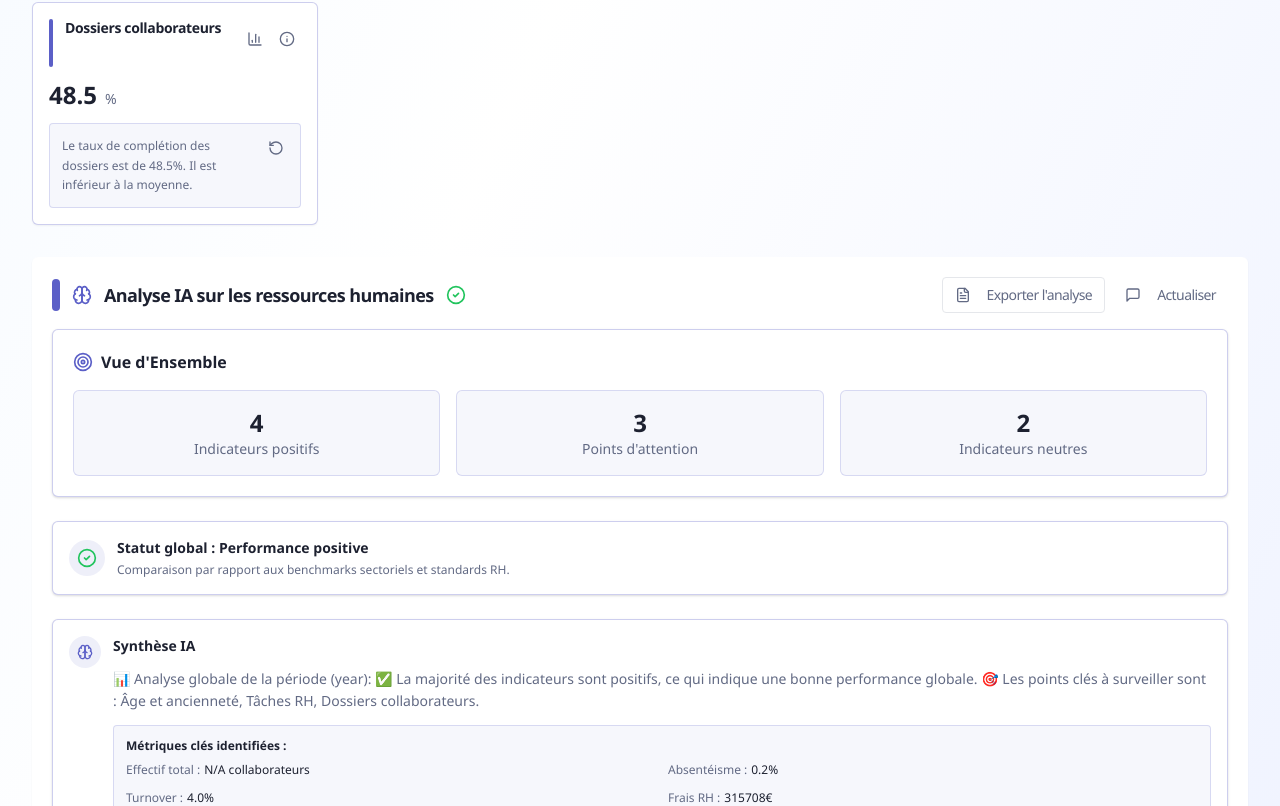
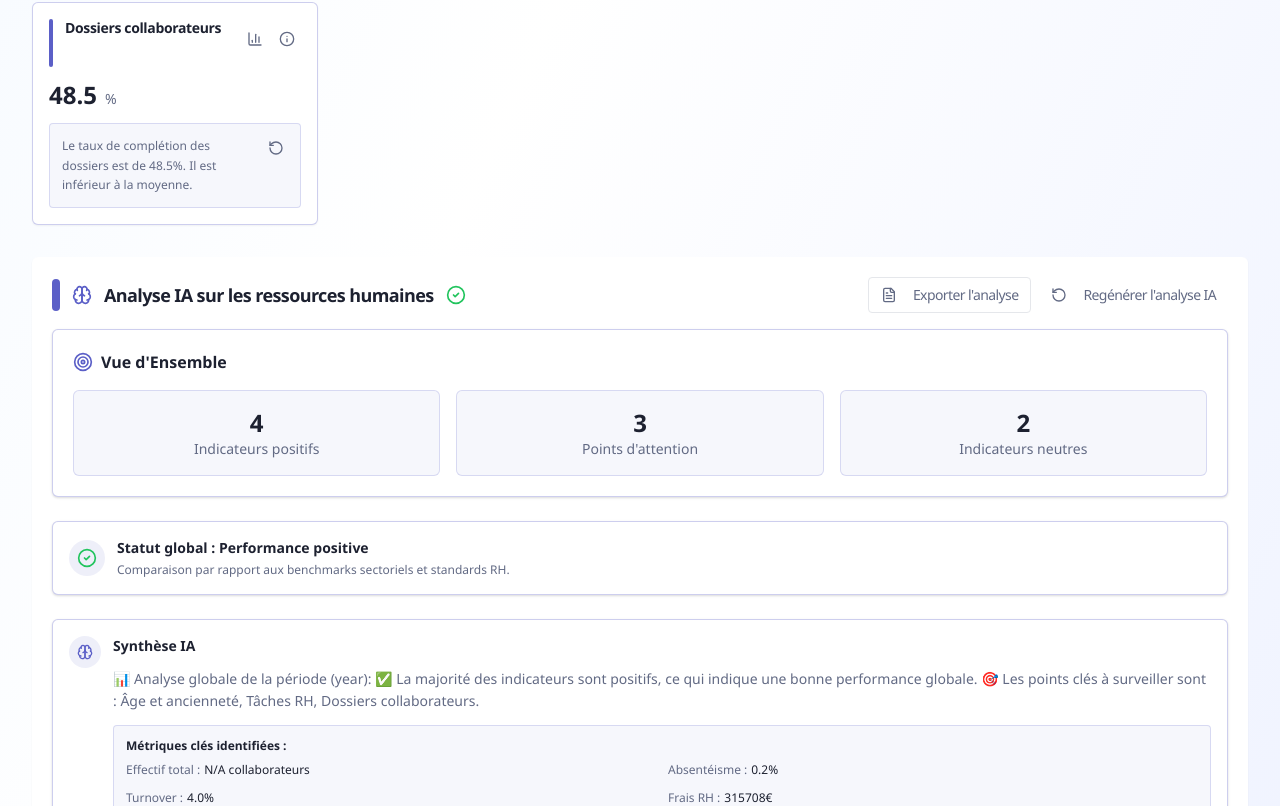
Before and after one commit to asendit/staff-analytics-hub, a React (Vite) app: page / in a window 1280 px wide. Shown: the part 1573-2379 px from the top of the page. Built offline with nearby package versions, Linux system fonts and the light colour scheme; a web font is replaced by a local one.

Commit message:
Refactor AI analysis button

```diff
--- a/src/components/GlobalInsightPanel.tsx
+++ b/src/components/GlobalInsightPanel.tsx
@@ -1,7 +1,7 @@
 import React from 'react';
 import { Card, CardContent, CardHeader, CardTitle } from '@/components/ui/card';
 import { Button } from '@/components/ui/button';
-import { Brain, MessageSquare, TrendingUp, AlertCircle, CheckCircle2, Info, FileText, Download, Target, Zap, Users, DollarSign, Shield, Lightbulb, BarChart3, Clock, Award, Rocket } from 'lucide-react';
+import { Brain, MessageSquare, TrendingUp, AlertCircle, CheckCircle2, Info, FileText, Download, Target, Zap, Users, DollarSign, Shield, Lightbulb, BarChart3, Clock, Award, Rocket, RotateCcw } from 'lucide-react';
 import { KPIData } from '../services/hrAnalytics';
 import { toast } from '@/hooks/use-toast';
 import jsPDF from 'jspdf';
@@ -195,9 +195,9 @@ const GlobalInsightPanel: React.FC<GlobalInsightPanelProps> = ({
               {isLoading ? (
                 <div className="animate-spin rounded-full h-4 w-4 border-b-2 border-teams-purple mr-2" />
               ) : (
-                <MessageSquare className="h-4 w-4 mr-2" />
+                <RotateCcw className="h-4 w-4 mr-2" />
               )}
-              <span className="text-sm font-medium">{isLoading ? 'Actualiser l\'analyse' : 'Actualiser'}</span>
+              <span className="text-sm font-medium">{isLoading ? 'Génération en cours...' : 'Regénérer l\'analyse IA'}</span>
             </Button>
           </div>
         </CardTitle>
```
